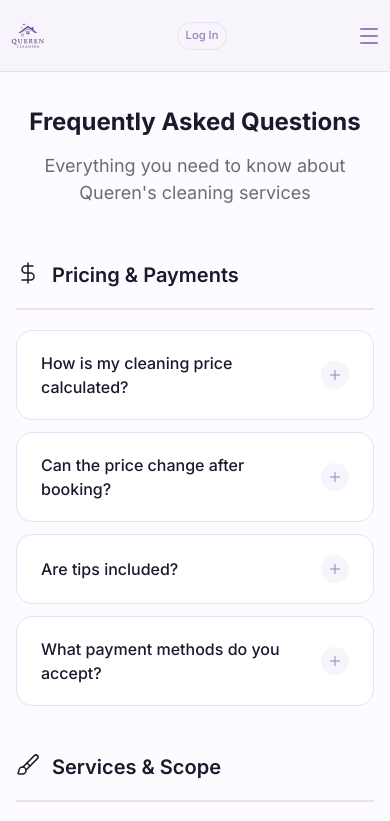
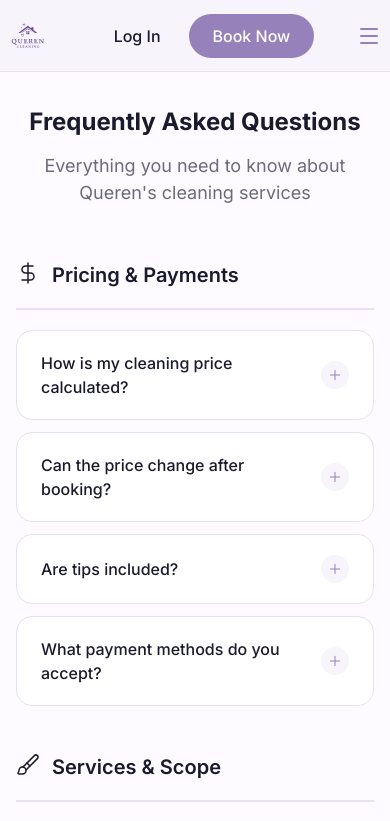
Before and after one commit to Maito-J/Queren, a React (Vite) app: page /faq in a window 390 px wide. Shown: the top 821 px of the page. Built offline with nearby package versions, Linux system fonts and the light colour scheme; no server answers.

Commit message:
log in mobile fix - state management

```diff
--- a/src/components/layout/PublicLayout/PublicLayout.css
+++ b/src/components/layout/PublicLayout/PublicLayout.css
@@ -74,21 +74,25 @@
     gap: var(--space-3);
 }
 
-.header-profile-link {
+/* Profile button for logged-in users */
+.header-profile-btn {
     display: flex;
     align-items: center;
     justify-content: center;
     width: 40px;
     height: 40px;
-    font-size: 1.25rem;
     background: var(--color-primary-50);
+    border: 1px solid var(--color-primary-light);
     border-radius: var(--radius-full);
+    color: var(--color-primary);
     text-decoration: none;
     transition: all var(--transition-fast);
 }
 
-.header-profile-link:hover {
+.header-profile-btn:hover {
     background: var(--color-primary);
+    color: white;
+    border-color: var(--color-primary);
     transform: scale(1.05);
 }
 
@@ -169,49 +173,50 @@
     }
 
     .header-actions {
-        display: flex !important;
+        display: flex;
         align-items: center;
         gap: var(--space-2);
         flex-shrink: 0;
-        visibility: visible !important;
-        opacity: 1 !important;
-        min-width: max-content;
-        /* Prevent crushing */
         z-index: 102;
-        /* Ensure above other elements */
     }
 
-    .header-actions .btn-primary {
+    /* Hide Book Now button on mobile - it's in the hamburger menu */
+    .header-book-btn {
         display: none;
     }
 
-    /* Reduce button min-height on mobile */
-    .header-actions .btn {
-        min-height: 36px;
-    }
-
-    /* Ensure login button is visible in header - aggressive fix */
-    .header-actions .btn-ghost {
-        display: inline-flex !important;
-        visibility: visible !important;
-        opacity: 1 !important;
+    /* Login button styling for mobile */
+    .header-login-btn {
+        display: inline-flex;
+        align-items: center;
+        justify-content: center;
         flex-shrink: 0;
         padding: 8px 12px;
         font-size: 0.85rem;
         white-space: nowrap;
-        color: var(--color-primary) !important;
-        background: var(--color-primary-50) !important;
-        border: 1px solid var(--color-primary-light) !important;
+        min-height: 36px;
+        color: var(--color-primary);
+        background: var(--color-primary-50);
+        border: 1px solid var(--color-primary-light);
         border-radius: var(--radius-full);
-        min-width: max-content;
-        /* Prevent crushing */
-        pointer-events: auto !important;
-        /* Ensure clickable */
+        text-decoration: none;
+        touch-action: manipulation;
     }
 
-    /* Show full text, hide short text on regular mobile */
+    /* Profile button styling for mobile - same size as login button area */
+    .header-profile-btn {
+        width: 36px;
+        height: 36px;
+        flex-shrink: 0;
+    }
+
+    /* Show full text on regular mobile (>480px) */
     .login-text-short {
         display: none;
+    }
+
+    .login-text-full {
+        display: inline;
     }
 
     /* Mobile menu actions */
@@ -264,20 +269,23 @@
     }
 
     .header-actions {
-        flex-shrink: 0;
         gap: var(--space-1);
     }
 
-    .header-actions .btn-ghost {
-        display: inline-flex !important;
-        padding: 6px 8px;
-        font-size: 0.7rem;
-        white-space: nowrap;
-        flex-shrink: 0;
-        min-height: 28px;
+    /* Smaller login button on narrow screens */
+    .header-login-btn {
+        padding: 6px 10px;
+        font-size: 0.75rem;
+        min-height: 32px;
     }
 
-    /* Show short text only, hide full text on narrow screens */
+    /* Smaller profile button on narrow screens */
+    .header-profile-btn {
+        width: 32px;
+        height: 32px;
+    }
+
+    /* Show short text only on narrow screens (<480px) */
     .login-text-full {
         display: none;
     }
--- a/src/components/layout/PublicLayout/PublicLayout.tsx
+++ b/src/components/layout/PublicLayout/PublicLayout.tsx
@@ -9,9 +9,22 @@ interface PublicLayoutProps {
     children: React.ReactNode
 }
 
+/**
+ * Public layout with proper auth state handling.
+ * - Logged OUT: Shows "Log In / Register" button
+ * - Logged IN: Shows profile icon that links to dashboard
+ */
 export function PublicLayout({ children }: PublicLayoutProps) {
     const { user, profile } = useAuth()
     const [mobileMenuOpen, setMobileMenuOpen] = React.useState(false)
+
+    // Determine dashboard link based on user role
+    const getDashboardLink = () => {
+        if (!profile?.role) return '/dashboard'
+        if (profile.role === 'worker') return '/worker'
+        if (profile.role === 'owner') return '/q-admin'
+        return '/dashboard'
+    }
 
     return (
         <div className="public-layout">
@@ -40,25 +53,33 @@ export function PublicLayout({ children }: PublicLayoutProps) {
                                         Log In / Register
                                     </Link>
                                 )}
+                                {user && (
+                                    <Link to={getDashboardLink()} className="btn btn-outline btn-block" onClick={() => setMobileMenuOpen(false)}>
+                                        My Dashboard
+                                    </Link>
+                                )}
                             </div>
                         </nav>
 
+                        {/* Header actions - conditional based on auth state */}
                         <div className="header-actions">
-                            {/* Always show login button first for unauthenticated users - no loading guard */}
+                            {/* Logged OUT: Show login button */}
                             {!user && (
-                                <Link to="/login" className="btn btn-ghost">
+                                <Link to="/login" className="btn btn-ghost header-login-btn">
                                     <span className="login-text-full">Log In / Register</span>
                                     <span className="login-text-short">Log In</span>
                                 </Link>
                             )}
-                            {/* Show profile icon for logged-in clients */}
-                            {user && (!profile?.role || profile.role === 'client') && (
-                                <Link to="/dashboard" className="header-profile-link" title="My Account">
-                                    <Icon name="user" size="md" aria-label="My Account" />
+
+                            {/* Logged IN: Show profile icon */}
+                            {user && (
+                                <Link to={getDashboardLink()} className="header-profile-btn" title="My Account">
+                                    <Icon name="user" size="sm" />
                                 </Link>
                             )}
-                            {/* Book Now button - always visible */}
-                            <Link to="/booking" className="btn btn-primary">
+
+                            {/* Book Now button - always visible on desktop, hidden on mobile */}
+                            <Link to="/booking" className="btn btn-primary header-book-btn">
                                 Book Now
                             </Link>
                         </div>
```
